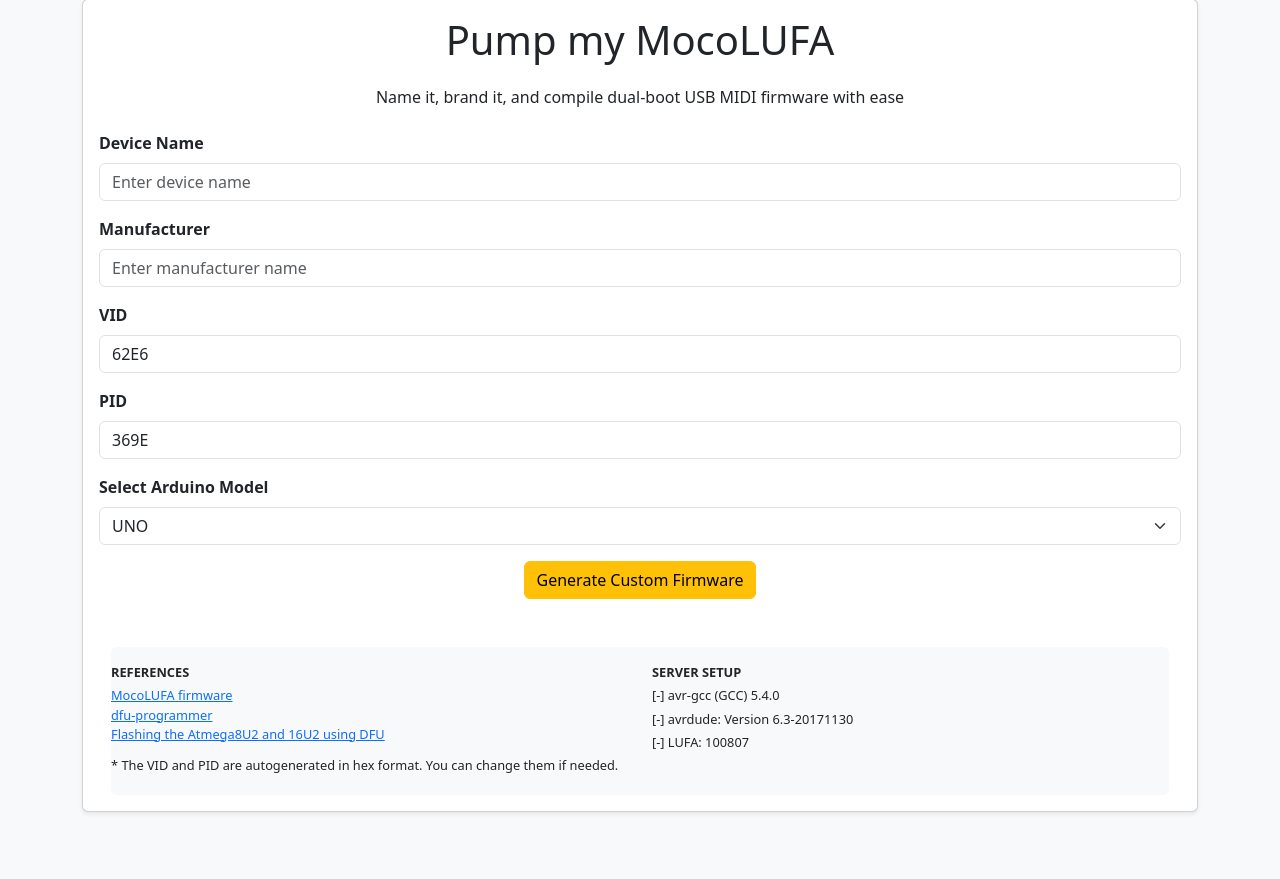
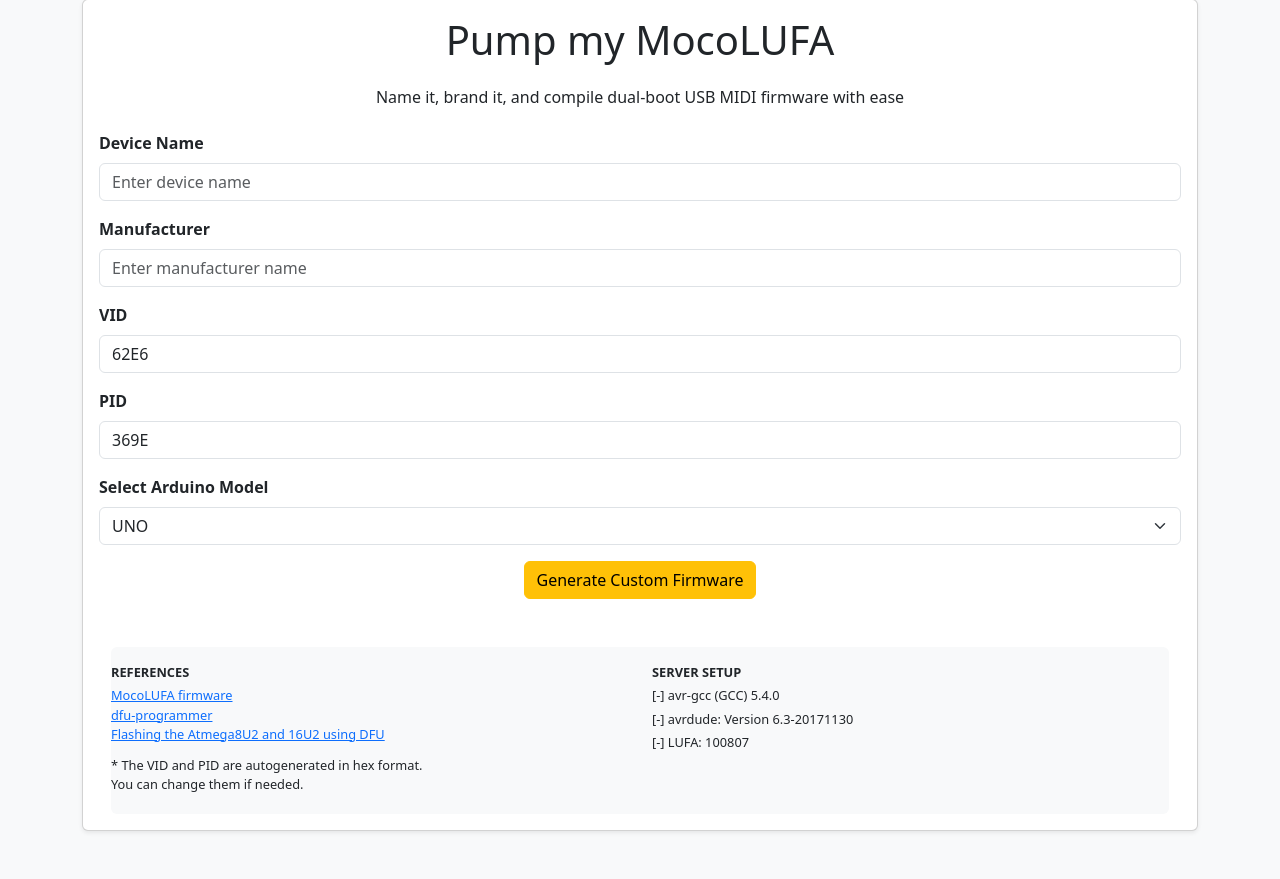
Before and after one commit to ezequielabregu/Pump-my-MocoLUFA, a Flask app: page / in a window 1280 px wide. Shown: the part 49-928 px from the top of the page. Before the commit the page ends 862 px from the top, so only its background shows below. Run offline with Flask 3, Linux system fonts and the light colour scheme.

Commit message:
Add favicon and minor changes

```diff
--- a/templates/index.html
+++ b/templates/index.html
@@ -5,6 +5,7 @@
   <meta name="viewport" content="width=device-width, initial-scale=1.0">
   <meta name="description" content="Pump my MocoLUFA - Generate custom dual-boot USB MIDI firmware with ease. Customize device name, manufacturer, VID, PID, and Arduino model.">
   <title>Pump my MocoLUFA</title>
+  <link rel="icon" href="/static/chip.png" type="image/x-icon">
   <!-- Bootstrap 5 CSS -->
   <link href="https://cdn.jsdelivr.net/npm/bootstrap@5.3.0/dist/css/bootstrap.min.css" rel="stylesheet">
 </head>
@@ -57,7 +58,7 @@
           <p class="mb-1">[-] avrdude: Version 6.3-20171130</p>
           <p class="mb-1">[-] LUFA: 100807</p>
         </div>
-        <p class="mb-1">* The VID and PID are autogenerated in hex format. You can change them if needed.</p>
+        <p class="mb-1">* The VID and PID are autogenerated in hex format. <br>You can change them if needed.</p>
       </div>
         </footer>
         </div>
```
Also changed, not shown: static/chip.png (added), static/music.png (added), static/rocket-takeoff.ico (added), static/rocket-takeoff.svg (added), static/usb-symbol.svg (added), 4 other files.
